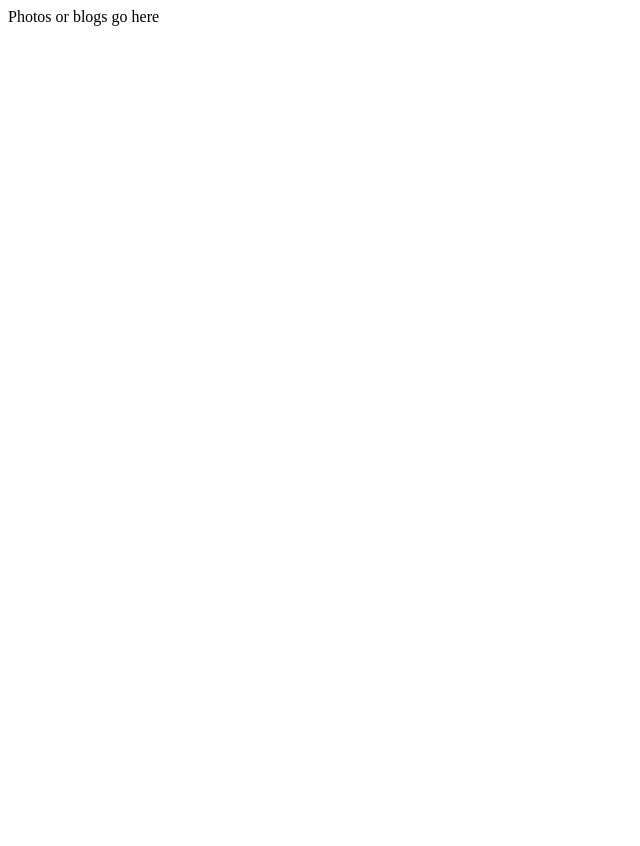
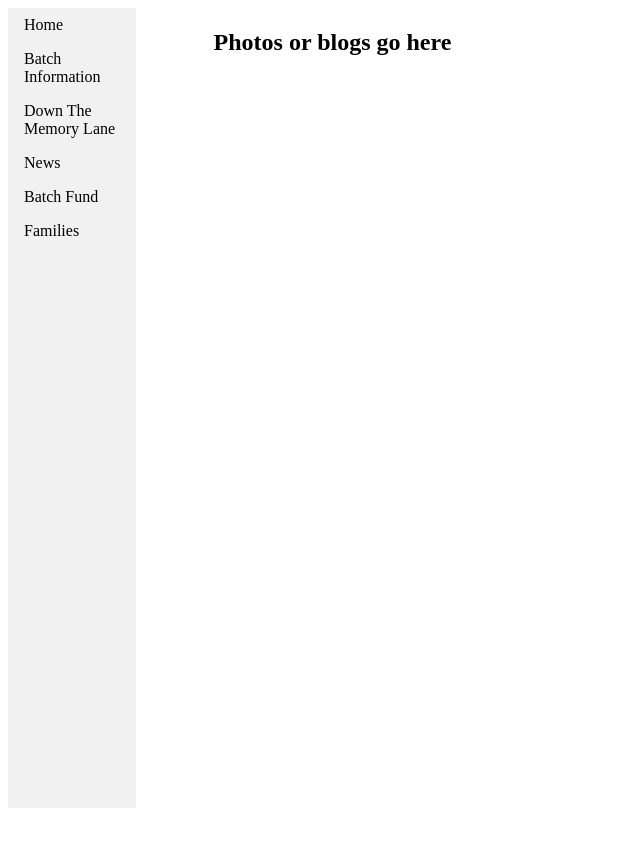
Before and after one commit to rcc37thbatch/rcc37thbatch.github.io, a plain HTML site: page down_the_memory_lane/index.html in a window 1280 px wide. Shown: the whole page, without its empty margins (0-640 px from the left). Before the commit the page ends 800 px from the top, so only its background shows below. Drawn offline with Linux system fonts and the light colour scheme.

Commit message:
Update index.html

```diff
--- a/down_the_memory_lane/index.html
+++ b/down_the_memory_lane/index.html
@@ -1 +1,29 @@
-Photos or blogs go here
+<!DOCTYPE html>
+<html>
+	<head>
+		<title>RCC 37th batch</title>
+		<!-- link to main stylesheet -->
+		<link rel="stylesheet" type="text/css" href="/css/main.css">
+	</head>
+	<div style="float:left;margin-right:125px;">
+	</div>
+	<nav>
+    		<ul>
+        		<li><a href="/">Home</a></li>
+	        	<li><a href="/batch_information">Batch Information</a></li>
+	        	<li><a href="/down_the_memory_lane">Down The Memory Lane</a></li>
+	        	<li><a href="/news">News</a></li>
+	        	<li><a href="/batch_fund">Batch Fund</a></li>
+	        	<li><a href="/families">Families</a></li>
+
+    		</ul>
+	</nav>
+
+	<body>
+	<div style="margin-left:15%;padding:1px 16px;height:1000px;">
+		<h2>Photos or blogs go here</h2>
+
+
+	</div>
+	</body>
+</html>
```
